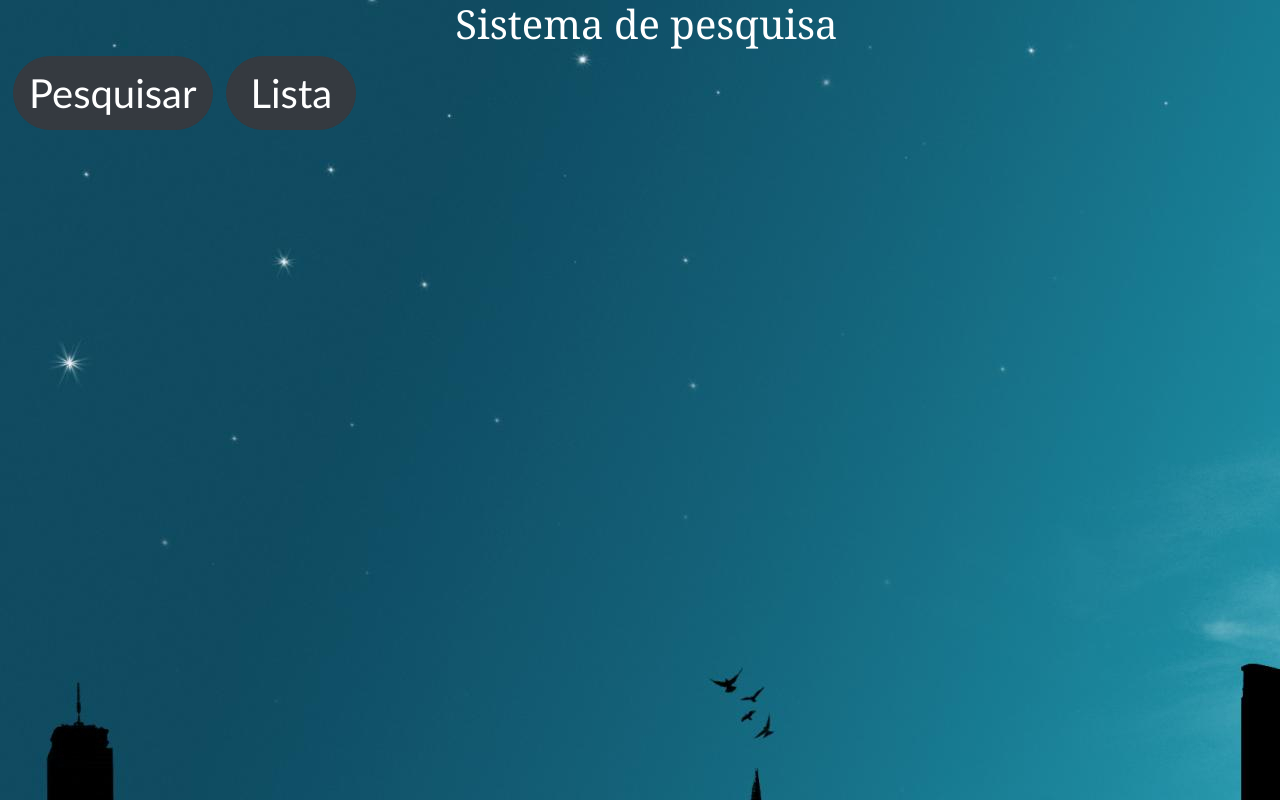
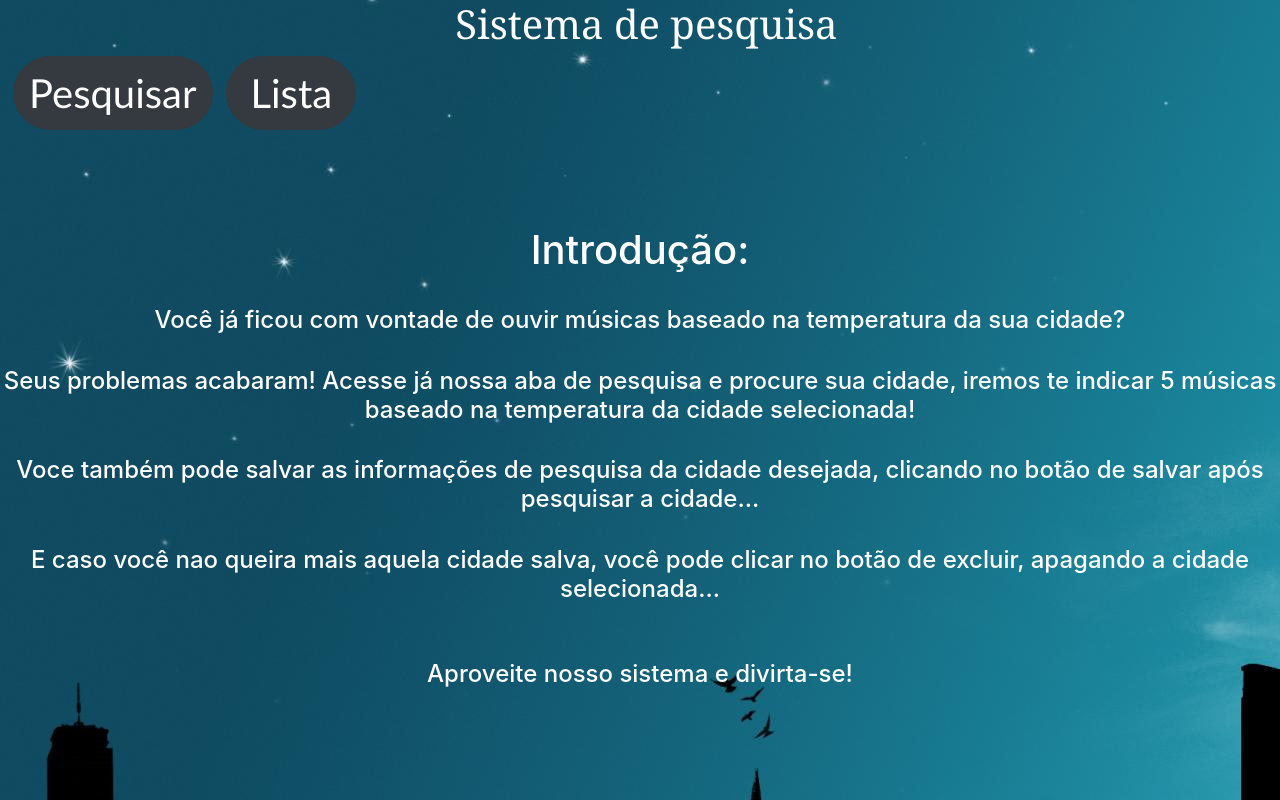
Before and after one commit to ZeMatheusDev/desafio-da-mesha, an Angular app: page / in a window 1280 px wide. Built offline with nearby package versions, Linux system fonts and the light colour scheme.

Commit message:
add home e fix bug cidade vazia

```diff
--- a/src/app/app-routing.module.ts
+++ b/src/app/app-routing.module.ts
@@ -2,10 +2,12 @@ import { NgModule } from '@angular/core';
 import { RouterModule, Routes } from '@angular/router';
 import { ListagemComponent } from './components/listagem/listagem.component';
 import { MainComponent } from './components/main/main.component';
+import { HomeComponent } from './components/home/home.component';
 
 const routes: Routes = [
   {path:'listagem', component: ListagemComponent},
-  {path:'pesquisa', component: MainComponent}
+  {path:'pesquisa', component: MainComponent},
+  {path:'', component: HomeComponent}
 
 ];
 
--- a/src/app/app.module.ts
+++ b/src/app/app.module.ts
@@ -7,6 +7,7 @@ import { AppRoutingModule } from './app-routing.module';
 import { AppComponent } from './app.component';
 import { MainComponent } from './components/main/main.component';
 import { ListagemComponent } from './components/listagem/listagem.component';
+import { HomeComponent } from './components/home/home.component';
 
 
 @NgModule({
@@ -14,6 +15,7 @@ import { ListagemComponent } from './components/listagem/listagem.component';
     AppComponent,
     MainComponent,
     ListagemComponent,
+    HomeComponent,
   ],
   imports: [
     BrowserModule,
--- /dev/null
+++ b/src/app/components/home/home.component.css
@@ -0,0 +1,7 @@
+h1{
+    color: white;
+}
+
+h4{
+    color: white;
+}
--- /dev/null
+++ b/src/app/components/home/home.component.html
@@ -0,0 +1,10 @@
+<br><br><br>
+<div style="text-align: center;"><h1>Introdução:</h1> <br>
+<h4>Você já ficou com vontade de ouvir músicas baseado na temperatura da sua cidade?</h4> <br>
+<h4>Seus problemas acabaram! Acesse já nossa aba de pesquisa e procure sua cidade, iremos te indicar 5 músicas baseado na temperatura da cidade selecionada!</h4>
+<br>
+<h4>Voce também pode salvar as informações de pesquisa da cidade desejada, clicando no botão de salvar após pesquisar a cidade...</h4> <br>
+<h4>E caso você nao queira mais aquela cidade salva, você pode clicar no botão de excluir, apagando a cidade selecionada...</h4>
+<br><br>
+<h4>Aproveite nosso sistema e divirta-se! </h4>
+</div>
--- /dev/null
+++ b/src/app/components/home/home.component.ts
@@ -0,0 +1,15 @@
+import { Component, OnInit } from '@angular/core';
+
+@Component({
+  selector: 'app-home',
+  templateUrl: './home.component.html',
+  styleUrls: ['./home.component.css']
+})
+export class HomeComponent implements OnInit {
+
+  constructor() { }
+
+  ngOnInit(): void {
+  }
+
+}
--- a/src/app/components/main/main.component.ts
+++ b/src/app/components/main/main.component.ts
@@ -69,7 +69,7 @@ export class MainComponent implements OnInit {
 
   setWeatherData(data: any){
     let mensagem:string = 'Erro, digite uma cidade válida.'
-    if(data.cod != '404'){
+    if(data.cod != '404' && data.cod != '400'){
       this.WeatherData = data;
       let sunsetTime = new Date(this.WeatherData.sys.sunset * 1000);
       this.WeatherData.sunset_time = sunsetTime.toLocaleDateString();
```
Also changed, not shown: 1 other file (tests, documents, lock files or other folders).
